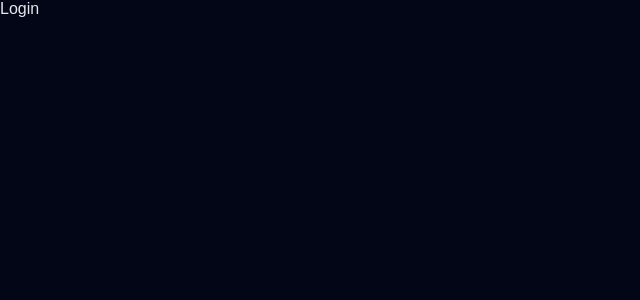
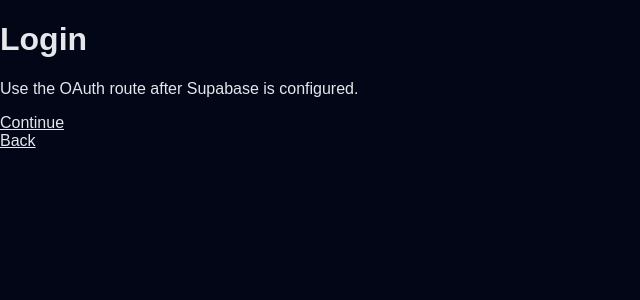
Before and after one commit to edwardw67-stack/asset-pilot, a Next.js app: page /auth/login in a window 1280 px wide. Shown: the top 300 px of the page, without its empty margins (0-640 px from the left). Built offline with nearby package versions, Linux system fonts and the light colour scheme.

Commit message:
Add auth links

```diff
--- a/app/auth/login/page.tsx
+++ b/app/auth/login/page.tsx
@@ -1,3 +1,11 @@
 export default function LoginPage() {
-  return <main>Login</main>;
+  return (
+    <main>
+      <h1>Login</h1>
+      <p>Use the OAuth route after Supabase is configured.</p>
+      <a href="/auth/google">Continue</a>
+      <br />
+      <a href="/">Back</a>
+    </main>
+  );
 }
```
